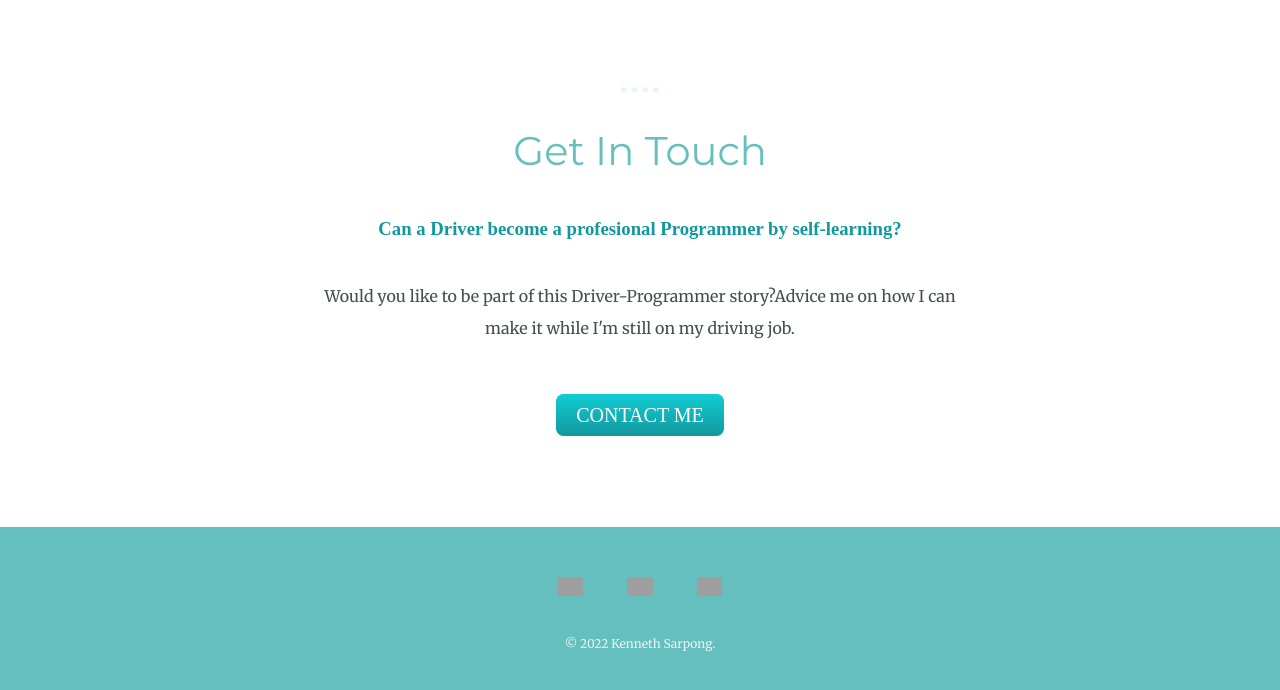
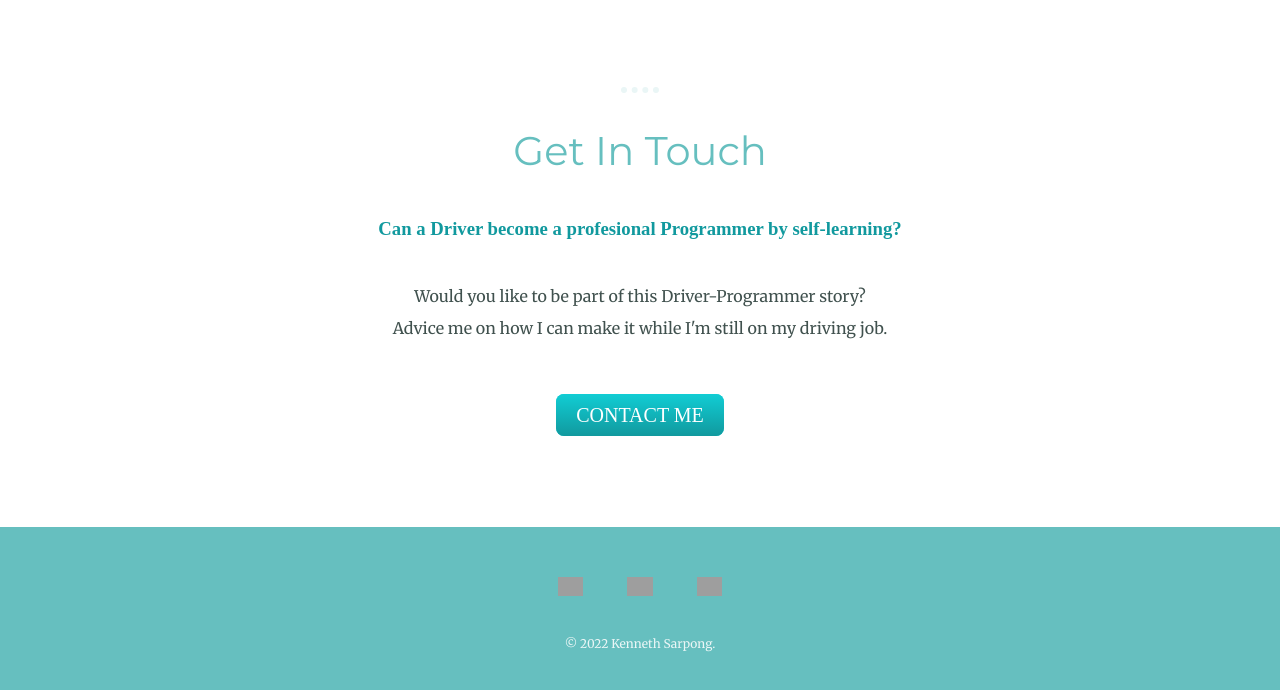
Before and after one commit to kensar1/personalwebsite, a plain HTML site: page index.html in a window 1280 px wide. Shown: the part 2224-2914 px from the top of the page. Drawn offline with Linux system fonts and the light colour scheme; grey boxes are pictures that could not be loaded.

Commit message:
Update index.html

```diff
--- a/index.html
+++ b/index.html
@@ -61,7 +61,7 @@
     <div class="contact-me">
       <h2>Get In Touch</h2>
       <h3>Can a Driver become a profesional Programmer by self-learning?</h3>
-      <p class="contact-message">Would you like to be part of this Driver-Programmer story?Advice me on how I can make it while I'm still on my driving job.
+      <p class="contact-message">Would you like to be part of this Driver-Programmer story?<br>Advice me on how I can make it while I'm still on my driving job.
       </p>
 
       <a class="btn" href="mailto:kennethzion5@gmail.com">CONTACT ME</a>
```
